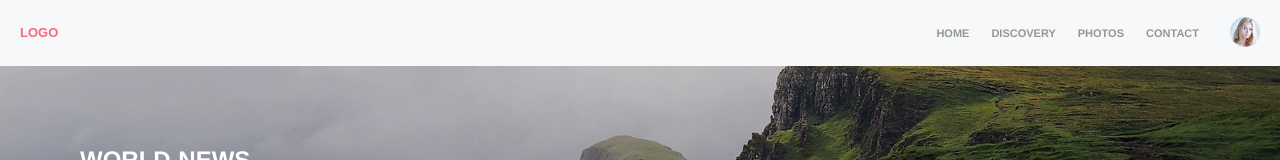
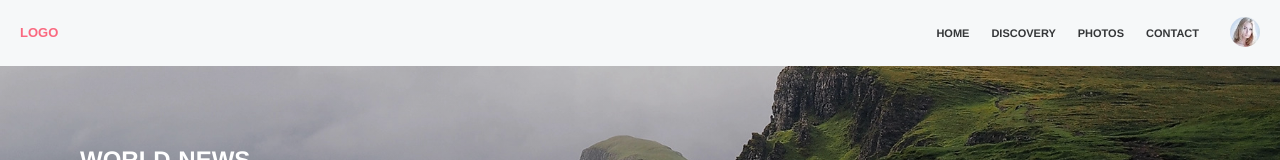
Before and after one commit to lightxlamp/mobile-first-netlify-site, a Nuxt app in the folder stas-test/: page / in a window 1280 px wide. Shown: the top 160 px of the page. Built offline with nearby package versions, Linux system fonts and the light colour scheme; a web font is replaced by a local one.

Commit message:
removing opacity from links at all

```diff
--- a/stas-test/assets/scss/_navigation.scss
+++ b/stas-test/assets/scss/_navigation.scss
@@ -171,7 +171,7 @@
         padding: 11px;
         display: block;
         //transition: all .2s;
-        opacity: 0.5;
+        //opacity: 0.5;
     }
 
     @mixin common-link-settings-1 {
```
